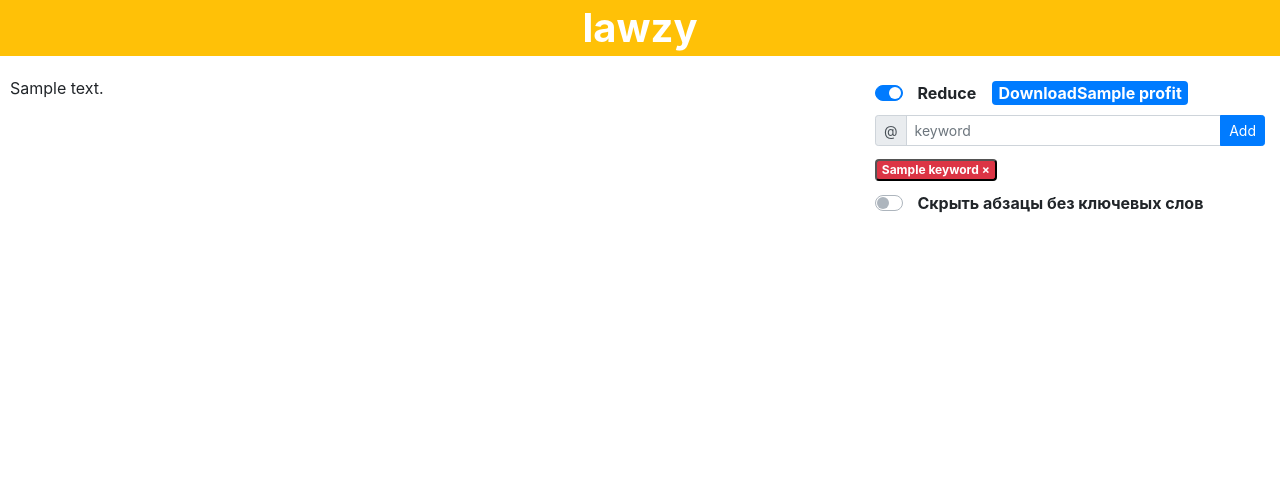
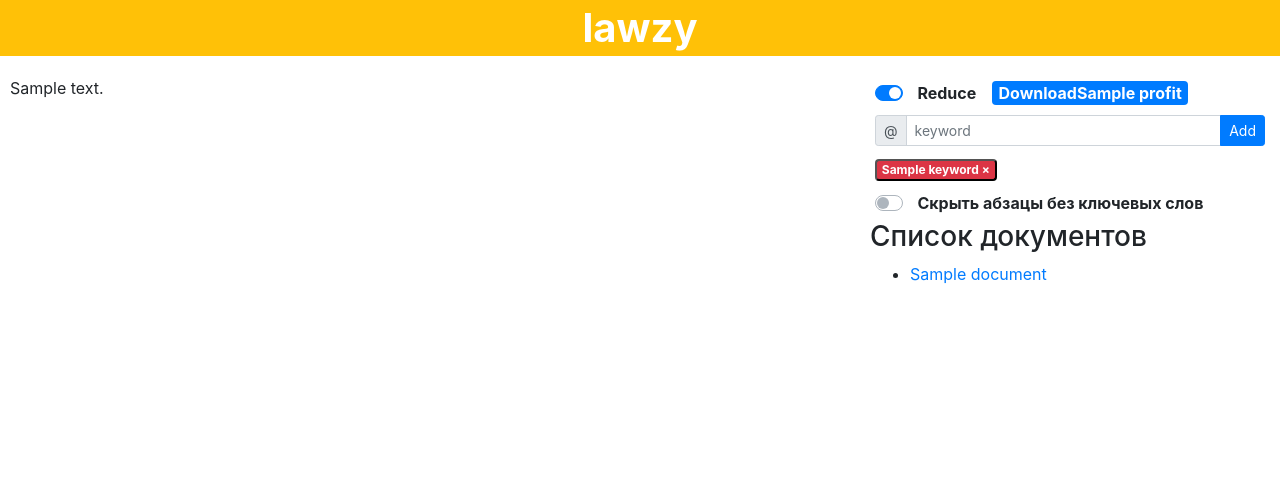
Before and after one commit to kephircheek/lawzy, a Flask app: template lawzy/app/templates/aggregator/document.html in a window 1280 px wide. Shown: the top 483 px of the page. Run offline with Flask 2, Linux system fonts and the light colour scheme; the template is opened without the code that fills it: most values are stand-ins (such as "Sample title", 1, 10 or a date in 2020); some libraries are stand-ins or nearby versions.

Commit message:
Add file browser

```diff
--- a/lawzy/app/templates/aggregator/document.html
+++ b/lawzy/app/templates/aggregator/document.html
@@ -84,6 +84,18 @@
             </label>
           </div>
       </form>
+      <div>
+        <h3>Список документов</h3>
+        <ul>
+        {% for document_id, document_name in documents %}
+        {% if document_id == session["document_id"] %}
+          <li>{{document_name}}</li>
+        {% else %}
+          <li><a href="/aggregator/document/{{document_id}}">{{document_name}}</a></li>
+        {% endif %}
+        {% endfor %}
+        </ul>
+      </div>
 		</div>
 		<div class="col-sm-8 order-first" style="height: 100%; overflow: scroll;">
 			<div >
```
Also changed, not shown: lawzy/app/aggregator/routes.py (+10 -2 lines), lawzy/app/models.py (+7 -0 lines).
